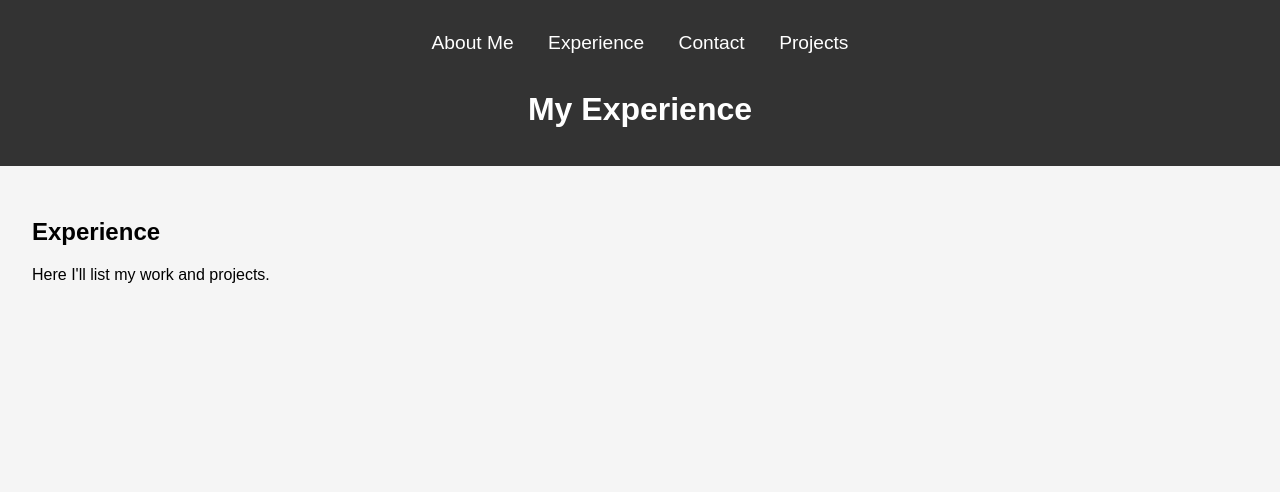
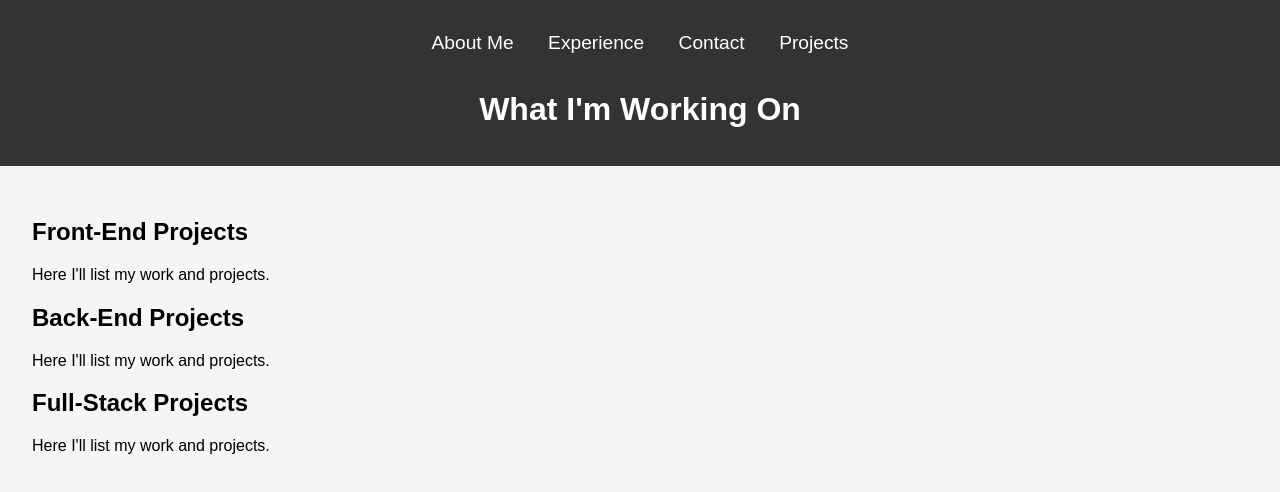
Before and after one commit to johnmbernard/personal_website, a plain HTML site: page myprojects.html in a window 1280 px wide. Drawn offline with Linux system fonts and the light colour scheme.

Commit message:
All pages are now unique in content. Need to start inputting information

```diff
--- a/myprojects.html
+++ b/myprojects.html
@@ -3,7 +3,7 @@
 <head>
     <meta charset="UTF-8">
     <meta name="viewport" content="width=device-width, initial-scale=1.0">
-    <title>My Experience</title>
+    <title>Projects</title>
     <link rel="stylesheet" href="styles.css">
 </head>
 <body>
@@ -16,11 +16,15 @@
                 <li><a href="myprojects.html">Projects</a></li>
             </ul>
         </nav>
-        <h1>My Experience</h1>
+        <h1>What I'm Working On</h1>
     </header>
 
     <section id="experience">
-        <h2>Experience</h2>
+        <h2>Front-End Projects</h2>
+        <p>Here I'll list my work and projects.</p>
+        <h2>Back-End Projects</h2>
+        <p>Here I'll list my work and projects.</p>
+        <h2>Full-Stack Projects</h2>
         <p>Here I'll list my work and projects.</p>
     </section>
 
```
